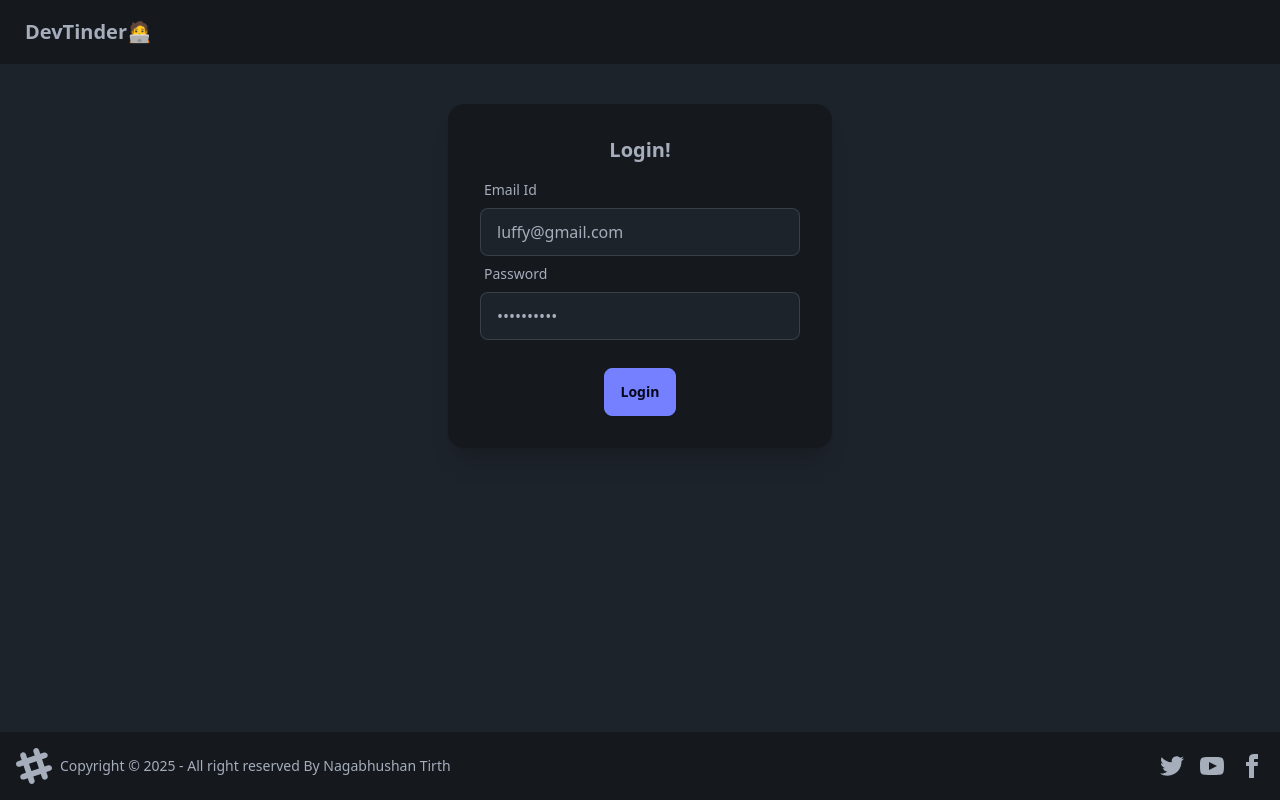
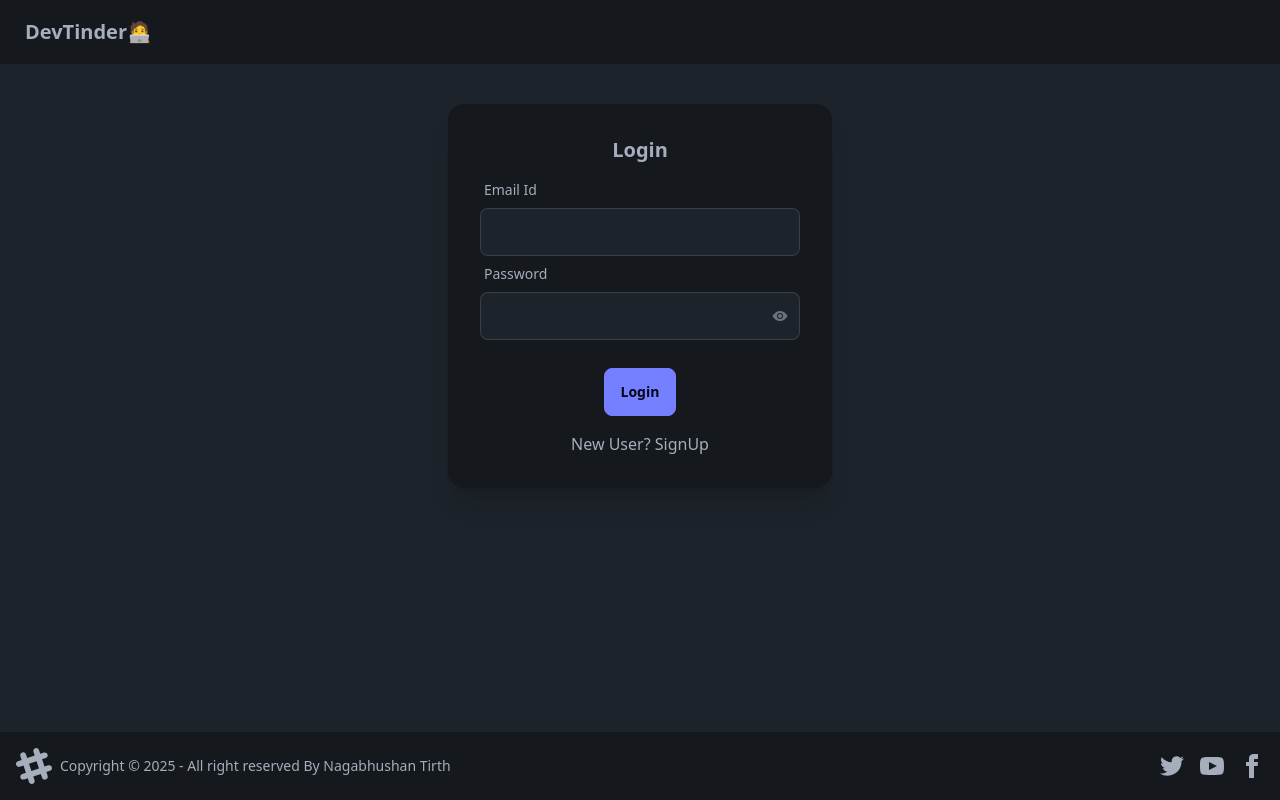
Before and after one commit to nt56/dev-tinder, a React (Vite) app in the folder Frontend/: page /login in a window 1280 px wide. Built offline with nearby package versions, Linux system fonts and the light colour scheme; no server answers.

Commit message:
signup && bug fix

```diff
--- a/Frontend/package.json
+++ b/Frontend/package.json
@@ -15,6 +15,7 @@
     "react": "^18.3.1",
     "react-dom": "^18.3.1",
     "react-helmet": "^6.1.0",
+    "react-icons": "^5.4.0",
     "react-redux": "^9.2.0",
     "react-router-dom": "^7.1.1",
     "react-toastify": "^11.0.2"
--- a/Frontend/src/components/EditProfile.jsx
+++ b/Frontend/src/components/EditProfile.jsx
@@ -10,9 +10,9 @@ const EditProfile = ({ user }) => {
   const [firstName, setFirstName] = useState(user.firstName);
   const [lastName, setLastName] = useState(user.lastName);
   const [photoUrl, setPhotoUrl] = useState(user.photoUrl);
-  const [age, setAge] = useState(user.age);
-  const [gender, setGender] = useState(user.gender);
-  const [about, setAbout] = useState(user.about);
+  const [age, setAge] = useState(user.age || "");
+  const [gender, setGender] = useState(user.gender || "");
+  const [about, setAbout] = useState(user.about || "");
 
   const dispatch = useDispatch();
 
--- a/Frontend/src/components/Login.jsx
+++ b/Frontend/src/components/Login.jsx
@@ -1,3 +1,5 @@
+import { IoEye } from "react-icons/io5";
+import { IoIosEyeOff } from "react-icons/io";
 import axios from "axios";
 import { useState } from "react";
 import { useDispatch } from "react-redux";
@@ -7,8 +9,12 @@ import { BASE_URL } from "../utils/constants";
 import { toast } from "react-toastify";
 
 const Login = () => {
-  const [emailId, setEmailId] = useState("luffy@gmail.com");
-  const [password, setPassword] = useState("Luffy@2002");
+  const [emailId, setEmailId] = useState("");
+  const [password, setPassword] = useState("");
+  const [firstName, setFirstName] = useState("");
+  const [lastName, setLastName] = useState("");
+  const [isLoginform, setIsLoginForm] = useState(true);
+  const [isShowPassword, setIsShowPassword] = useState(true);
   const dispatch = useDispatch();
   const navigate = useNavigate();
 
@@ -30,12 +36,55 @@ const Login = () => {
     }
   };
 
+  const handleSignUp = async () => {
+    try {
+      const res = await axios.post(
+        BASE_URL + "/signup",
+        { firstName, lastName, emailId, password },
+        { withCredentials: true }
+      );
+      dispatch(addUser(res.data));
+      toast.success("Signup Successful..!");
+      navigate("/profile");
+    } catch (err) {
+      toast.error(err.response.data);
+    }
+  };
+
   return (
     <div className="flex justify-center my-10">
       <div className="card bg-base-300 w-96 shadow-xl">
         <div className="card-body">
-          <h2 className="card-title justify-center">Login!</h2>
+          <h2 className="card-title justify-center">
+            {isLoginform ? "Login" : "SignUp"}
+          </h2>
           <div>
+            {!isLoginform && (
+              <div>
+                <label className="form-control w-full max-w-xs">
+                  <div className="label">
+                    <span className="label-text">First Name</span>
+                  </div>
+                  <input
+                    type="email"
+                    className="input input-bordered w-full max-w-xs"
+                    value={firstName}
+                    onChange={(e) => setFirstName(e.target.value)}
+                  />
+                </label>
+                <label className="form-control w-full max-w-xs">
+                  <div className="label">
+                    <span className="label-text">Last Name</span>
+                  </div>
+                  <input
+                    type="email"
+                    className="input input-bordered w-full max-w-xs"
+                    value={lastName}
+                    onChange={(e) => setLastName(e.target.value)}
+                  />
+                </label>
+              </div>
+            )}
             <label className="form-control w-full max-w-xs">
               <div className="label">
                 <span className="label-text">Email Id</span>
@@ -51,19 +100,36 @@ const Login = () => {
               <div className="label">
                 <span className="label-text">Password</span>
               </div>
-              <input
-                type="password"
-                className="input input-bordered w-full max-w-xs"
-                value={password}
-                onChange={(e) => setPassword(e.target.value)}
-              />
+              <div className="relative w-full">
+                <input
+                  type={isShowPassword ? "password" : "text"}
+                  className="input input-bordered w-full max-w-xs pr-10"
+                  value={password}
+                  onChange={(e) => setPassword(e.target.value)}
+                />
+                <div
+                  className="absolute top-1/2 right-3 transform -translate-y-1/2 cursor-pointer text-gray-500"
+                  onClick={() => setIsShowPassword(!isShowPassword)}
+                >
+                  {isShowPassword ? <IoEye /> : <IoIosEyeOff />}
+                </div>
+              </div>
             </label>
           </div>
           <div className="card-actions justify-center mt-5">
-            <button className="btn btn-primary" onClick={handleLogin}>
-              Login
+            <button
+              className="btn btn-primary"
+              onClick={isLoginform ? handleLogin : handleSignUp}
+            >
+              {isLoginform ? "Login" : "SignUp"}
             </button>
           </div>
+          <p
+            className="m-auto cursor-pointer pt-2"
+            onClick={() => setIsLoginForm(!isLoginform)}
+          >
+            {isLoginform ? "New User? SignUp" : "Existing User? Login"}
+          </p>
         </div>
       </div>
     </div>
```
Also changed, not shown: 2 other files (tests, documents, lock files or other folders).
